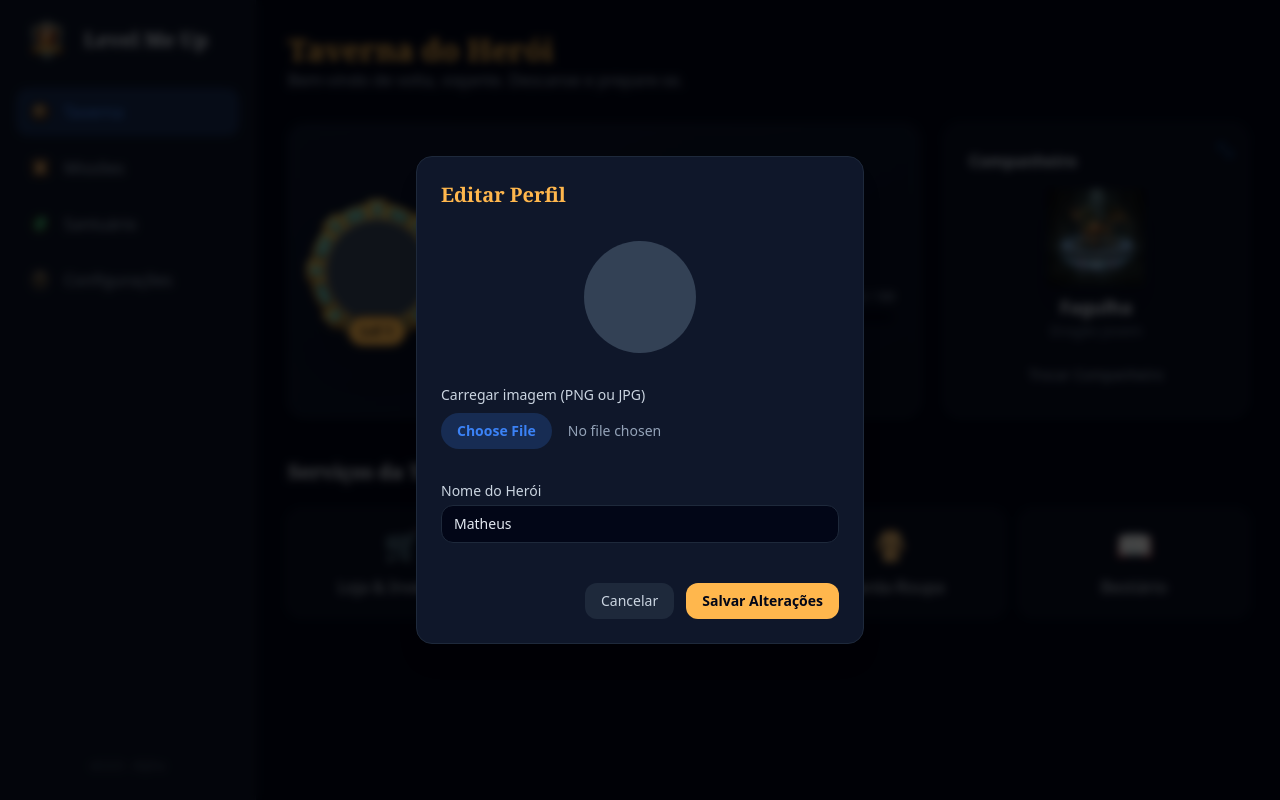
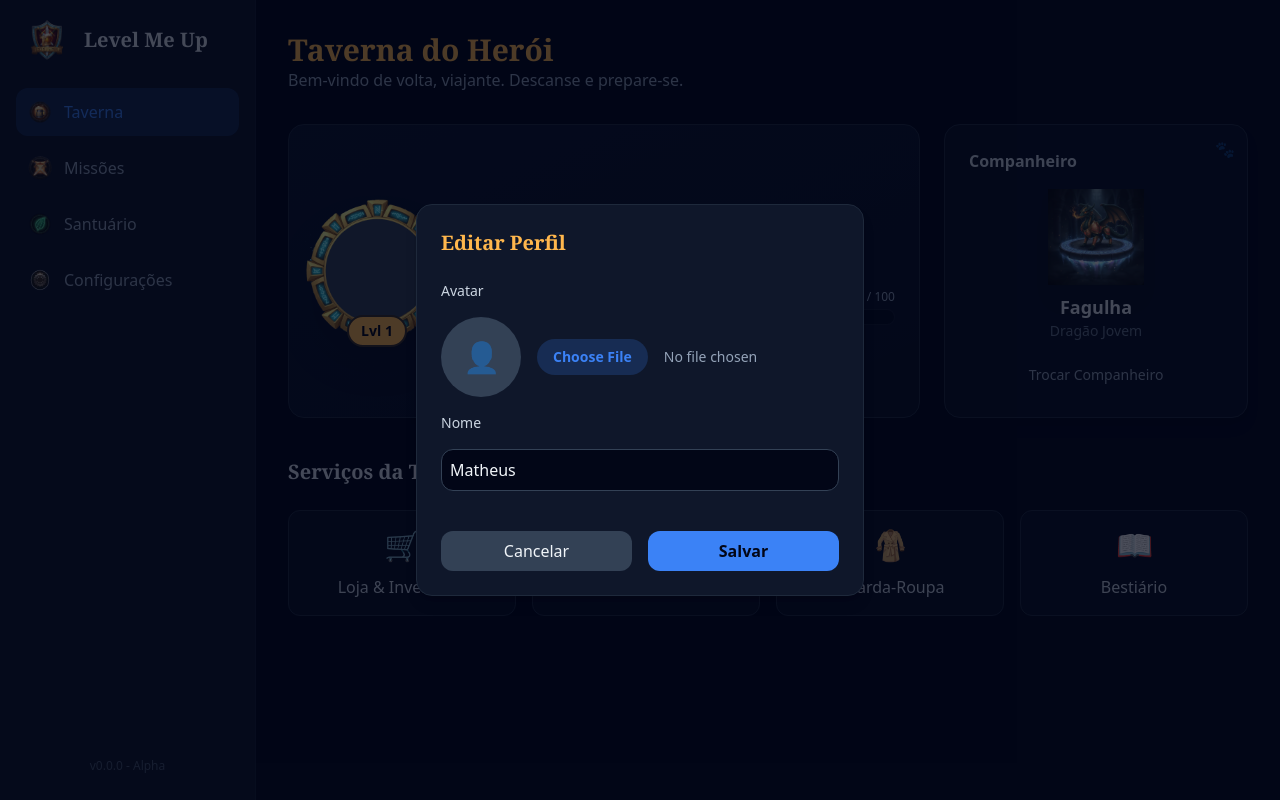
Before and after one commit to matheusalbinommarques-netizen/lmup, a SvelteKit app: page / in a window 1280 px wide. Both pictures are taken after a click on the button "✏️". Built offline with nearby package versions, Linux system fonts and the light colour scheme.

Commit message:
boa, ta tudo fudido o perfil e xp

```diff
--- /dev/null
+++ b/src/lib/CompanionSelectModal.svelte
@@ -0,0 +1,129 @@
+<script lang="ts">
+  // CORREÇÃO: 'UnlockedCompanion' removido (não é necessário aqui)
+  import { db, type Companion } from '$services/db';
+  import { liveQuery } from 'dexie';
+  // CORREÇÃO: 'onDestroy' removido (não utilizado)
+  import { onMount } from 'svelte';
+
+  let { close }: { close: () => void } = $props();
+
+  // --- Estado do Banco de Dados ---
+  let allCompanions = $state<Companion[]>([]);
+  let unlockedIds = $state<number[]>([]);
+  let activeId = $state<number>(1);
+
+  // --- Queries ---
+  const allCompanionsQuery = liveQuery(() => db.companions.toArray());
+  const unlockedQuery = liveQuery(() => db.unlockedCompanions.toArray());
+  const profileQuery = liveQuery(() => db.profile.get(1));
+
+  onMount(() => {
+    const compSub = allCompanionsQuery.subscribe((data) => {
+      allCompanions = data;
+    });
+    const unlockedSub = unlockedQuery.subscribe((data) => {
+      // CORREÇÃO: Tipar 'uc' (any) para 'UnlockedCompanion' (importado do db)
+      unlockedIds = data.map((uc: { companionId: number }) => uc.companionId);
+    });
+    const profileSub = profileQuery.subscribe((data) => {
+      activeId = data?.activeCompanionId || 1;
+    });
+
+    // Listener para a tecla "Escape"
+    const handleKeydown = (e: KeyboardEvent) => {
+      if (e.key === 'Escape') {
+        close();
+      }
+    };
+    window.addEventListener('keydown', handleKeydown);
+
+    return () => {
+      compSub.unsubscribe();
+      unlockedSub.unsubscribe();
+      profileSub.unsubscribe();
+      window.removeEventListener('keydown', handleKeydown);
+    };
+  });
+
+  // --- Funções ---
+  async function selectCompanion(id: number | undefined) {
+    if (!id) return;
+    if (unlockedIds.includes(id)) {
+      await db.profile.update(1, { activeCompanionId: id });
+      close();
+    }
+  }
+
+  // Função para fechar ao clicar no overlay
+  function handleOverlayClick() {
+    close();
+  }
+
+  // Handler de teclado para o overlay
+  // CORREÇÃO: 'event' (não utilizado) removido
+  function handleOverlayKeydown(event: KeyboardEvent) {
+    if (event.key === 'Enter' || event.key === ' ') {
+      close();
+    }
+  }
+</script>
+
+<div
+  class="fixed inset-0 bg-slate-950/70 z-50 flex items-center justify-center p-4"
+  onclick={handleOverlayClick}
+  onkeydown={handleOverlayKeydown}
+  role="button"
+  tabindex="0"
+>
+  <div
+    class="bg-slate-900 border border-slate-800 rounded-2xl p-6 shadow-lg w-full max-w-2xl max-h-[80vh] flex flex-col cursor-auto"
+    role="dialog"
+    aria-modal="true"
+    aria-labelledby="companion-modal-title"
+    tabindex="-1"
+    onclick={(e) => e.stopPropagation()}
+    onkeydown={(e) => e.stopPropagation()}
+  >
+    <h2
+      id="companion-modal-title"
+      class="flex items-center gap-3 text-xl font-bold text-[#ffb74d] font-serif mb-6"
+    >
+      🐾 Trocar Companheiro
+    </h2>
+
+    <div class="overflow-y-auto grid grid-cols-2 md:grid-cols-4 gap-4 pr-2">
+      {#each allCompanions as pet (pet.id)}
+        {@const isUnlocked = unlockedIds.includes(pet.id!)}
+        {@const isActive = activeId === pet.id}
+
+        <button
+          onclick={() => selectCompanion(pet.id)}
+          disabled={!isUnlocked}
+          class="flex flex-col items-center gap-2 p-4 rounded-xl border-2 transition-all relative
+            {isActive
+            ? 'border-primary bg-primary/20'
+            : 'border-slate-800 bg-slate-900/50'}
+            {isUnlocked
+            ? 'hover:border-primary/50 hover:bg-slate-800/80 cursor-pointer'
+            : 'opacity-50 grayscale'}"
+        >
+          {#if !isUnlocked}
+            <div
+              class="absolute inset-0 bg-black/50 flex items-center justify-center rounded-xl"
+            >
+              <span class="text-3xl" title="Bloqueado">🔒</span>
+            </div>
+          {/if}
+
+          <img
+            src={pet.imagePath}
+            alt={pet.name}
+            class="w-20 h-20 object-contain drop-shadow-xl"
+          />
+          <h4 class="text-sm font-bold text-slate-200 mt-2">{pet.name}</h4>
+          <p class="text-xs text-slate-500">{pet.type}</p>
+        </button>
+      {/each}
+    </div>
+  </div>
+</div>
--- a/src/lib/EditProfileModal.svelte
+++ b/src/lib/EditProfileModal.svelte
@@ -1,135 +1,167 @@
 <script lang="ts">
   import { db, type Profile } from '$services/db';
-  // --- Props ---
-  let { profile, close } = $props<{ profile: Profile; close: () => void }>();
-  // --- Estado do Formulário ---
-  let heroName = $state(profile.name);
-  let heroAvatarB64 = $state(profile.avatarUrl || '');
+  // CORREÇÃO: 'onDestroy' removido (não utilizado)
+  import { onMount } from 'svelte';
 
-  // --- Funções ---
-  async function handleSubmit(event: SubmitEvent) {
-    event.preventDefault();
-    const name = heroName.trim();
-    if (!name) {
-      alert('O nome não pode ficar vazio.');
-      return;
+  // Props
+  let { profile, close }: { profile: Profile; close: () => void } = $props();
+
+  // --- Estado local para o formulário ---
+  let localName = $state(profile.name);
+  let localAvatarUrl = $state(profile.avatarUrl || '');
+  let isSaving = $state(false);
+
+  /**
+   * Sincroniza o estado local quando o 'profile' (vindo da Taverna)
+   * é carregado.
+   */
+  $effect(() => {
+    // Apenas atualiza se o profile.name for real (não "Carregando...")
+    if (profile.name !== 'Carregando...') {
+      localName = profile.name;
+      localAvatarUrl = profile.avatarUrl || '';
     }
+  });
 
-    try {
-      await db.profile.update(1, {
-        name: name,
-        avatarUrl: heroAvatarB64,
+  // --- Handlers de Acessibilidade (Escape key) ---
+  onMount(() => {
+    const handleKeydown = (e: KeyboardEvent) => {
+      if (e.key === 'Escape') {
+        close();
+      }
+    };
+    window.addEventListener('keydown', handleKeydown);
+    return () => {
+      window.removeEventListener('keydown', handleKeydown);
+    };
   });
+
+  // --- Handlers de Acessibilidade (Overlay click) ---
+  function handleOverlayClick(event: MouseEvent) {
+    if (event.currentTarget === event.target) {
       close();
-    } catch (error) {
-      console.error('Erro ao salvar perfil:', error);
-      alert('Falha ao salvar o perfil.');
     }
   }
 
-  function handleFileSelect(e: Event) {
+  function handleOverlayKeydown(event: KeyboardEvent) {
+    if (event.key === 'Enter' || event.key === ' ') {
+      close();
+    }
+  }
+
+  // --- Lógica do Componente ---
+
+  // Converte a imagem para um Data URL (Base64)
+  function handleFileChange(e: Event) {
     const target = e.target as HTMLInputElement;
     const file = target.files?.[0];
     if (!file) return;
 
     const reader = new FileReader();
-    reader.onload = (e) => {
-      heroAvatarB64 = e.target?.result as string;
+    reader.onload = () => {
+      // Atualiza o estado local
+      localAvatarUrl = reader.result as string;
     };
     reader.readAsDataURL(file);
+  }
+
+  // Salva o perfil
+  async function handleSave(e: Event) {
+    e.preventDefault();
+    if (isSaving || !localName) return;
+    isSaving = true;
+
+    try {
+      // Salva o estado local na base de dados
+      await db.profile.update(1, {
+        name: localName,
+        avatarUrl: localAvatarUrl,
+      });
+      close(); // Fecha o modal
+    } catch (err) {
+      console.error('Falha ao salvar perfil', err);
+      alert('Não foi possível salvar o perfil.');
+    } finally {
+      isSaving = false;
+    }
   }
 </script>
 
 <div
-  class="fixed inset-0 z-40 bg-black/70 backdrop-blur-sm"
-  onclick={close}
-  aria-hidden="true"
-></div>
-
+  class="fixed inset-0 bg-slate-950/70 z-50 flex items-center justify-center p-4"
+  onclick={handleOverlayClick}
+  onkeydown={handleOverlayKeydown}
+  role="button"
+  tabindex="0"
+>
   <div
-  class="fixed left-1/2 top-1/2 z-50 w-[calc(100%-2rem)] max-w-md -translate-x-1/2 -translate-y-1/2
-           bg-slate-900 border border-slate-800 rounded-2xl shadow-xl p-6"
+    class="bg-slate-900 border border-slate-800 rounded-2xl p-6 shadow-lg w-full max-w-md"
     role="dialog"
     aria-modal="true"
-  aria-labelledby="modal-title"
+    tabindex="-1"
+    onclick={(e) => e.stopPropagation()}
+    onkeydown={(e) => e.stopPropagation()}
   >
-  <h2 id="modal-title" class="text-xl font-bold text-[#ffb74d] font-serif mb-6">
+    <h2 class="text-xl font-bold text-[#ffb74d] font-serif mb-6">
       Editar Perfil
     </h2>
 
-  <form class="flex flex-col gap-4" onsubmit={handleSubmit}>
-    <div class="flex justify-center mb-2">
-      <div class="grid w-32 h-32 place-items-center">
+    <form onsubmit={handleSave} class="flex flex-col gap-4">
+      <label
+        for="avatar-upload"
+        class="block text-sm font-medium text-slate-300">Avatar</label
+      >
+      <div class="flex items-center gap-4">
+        {#if localAvatarUrl}
           <img
-          src="/art/hero-avatar-default.png"
-          alt="Moldura"
-          class="col-start-1 row-start-1 w-full h-full pointer-events-none"
-        />
-
-        {#if heroAvatarB64}
-          <img
-            src={heroAvatarB64}
-            alt="Avatar Preview"
-            class="col-start-1 row-start-1 w-28 h-28 object-cover rounded-full"
+            src={localAvatarUrl}
+            alt="Avatar"
+            class="w-20 h-20 rounded-full object-cover bg-slate-700"
           />
         {:else}
           <div
-            class="col-start-1 row-start-1 w-28 h-28 rounded-full bg-slate-700"
-          ></div>
+            class="w-20 h-20 rounded-full bg-slate-700 flex items-center justify-center"
+          >
+            <span class="text-3xl opacity-50">👤</span>
+          </div>
         {/if}
-      </div>
-    </div>
 
-    <div>
-      <label
-        for="avatar-upload"
-        class="block text-sm font-medium text-slate-300 mb-2"
-      >
-        Carregar imagem (PNG ou JPG)
-      </label>
         <input
           id="avatar-upload"
           type="file"
-        accept="image/png, image/jpeg"
-        onchange={handleFileSelect}
-        class="text-sm text-slate-400 file:mr-4 file:py-2 file:px-4
-                       file:rounded-full file:border-0 file:text-sm file:font-semibold
-                       file:bg-primary/20 file:text-primary
-                       hover:file:bg-primary/30 file:cursor-pointer w-full"
+          accept="image/*"
+          onchange={handleFileChange}
+          class="text-sm text-slate-400 file:mr-4 file:py-2 file:px-4 file:rounded-full file:border-0 file:text-sm file:font-semibold file:bg-primary/20 file:text-primary hover:file:bg-primary/30"
         />
       </div>
 
-    <div>
-      <label
-        for="name"
-        class="block text-sm font-medium text-slate-300 mb-1 mt-4"
+      <label for="profileName" class="block text-sm font-medium text-slate-300"
+        >Nome</label
       >
-        Nome do Herói
-      </label>
       <input
-        id="name"
+        id="profileName"
         type="text"
-        bind:value={heroName}
-        class="w-full bg-slate-950 border border-slate-800 rounded-lg px-3 py-2 text-sm text-slate-200
-                       focus:outline-none focus:border-primary/50 focus:ring-2 focus:ring-primary/30"
+        bind:value={localName}
+        class="bg-slate-950 border border-slate-700 rounded-lg p-2 text-slate-100"
         required
       />
-    </div>
 
-    <div class="flex justify-end gap-3 mt-6">
+      <div class="flex gap-4 mt-6">
         <button
           type="button"
           onclick={close}
-        class="px-4 py-2 bg-slate-800 hover:bg-slate-700 text-slate-300 font-medium text-sm rounded-lg transition-colors"
+          class="flex-1 py-2 rounded-lg bg-slate-700 hover:bg-slate-600 text-slate-100 transition-colors"
         >
           Cancelar
         </button>
         <button
           type="submit"
-        class="px-4 py-2 bg-[#ffb74d] hover:bg-[#ffa726] text-slate-950 font-bold text-sm rounded-lg transition-colors"
+          disabled={isSaving}
+          class="flex-1 py-2 rounded-lg bg-primary hover:bg-primary-light text-slate-950 font-bold transition-colors disabled:opacity-50"
         >
-        Salvar Alterações
+          {isSaving ? 'Salvando...' : 'Salvar'}
         </button>
       </div>
     </form>
   </div>
+</div>
--- a/src/routes/+page.svelte
+++ b/src/routes/+page.svelte
@@ -1,11 +1,12 @@
 <script lang="ts">
-  import { db, type Profile } from '$services/db';
+  import { db, type Profile, type Companion } from '$services/db';
   import { liveQuery } from 'dexie';
   import { onMount } from 'svelte';
   import EditProfileModal from '$lib/EditProfileModal.svelte';
-  // A importação do EcoPanel foi REMOVIDA daqui
+  // *** CORREÇÃO: Removido o 'lib' extra do caminho ***
+  import CompanionSelectModal from '$lib/CompanionSelectModal.svelte';
 
-  // --- Estado do Herói (lendo do DB) ---
+  // --- Estado do Herói (Fallback) ---
   const fallbackProfile: Profile = {
     id: 1,
     name: 'Carregando...',
@@ -15,36 +16,67 @@
     xpNext: 100,
     avatarUrl: '',
     totalXpEarned: 0,
+    currentStreak: 0,
+    lastCompletionDate: '',
+    activeCompanionId: 1,
   };
+
+  // --- Padrão Reativo Svelte 5 + Dexie ---
   let hero = $state<Profile>(fallbackProfile);
+  let allCompanions = $state<Companion[]>([]);
 
-  const heroQuery = liveQuery(async () => {
-    const profile = await db.profile.get(1);
-    return profile || fallbackProfile;
-  });
+  const heroQuery = liveQuery(() => db.profile.get(1));
+  const allCompanionsQuery = liveQuery(() => db.companions.toArray());
 
   onMount(() => {
-    const subscription = heroQuery.subscribe((profileData) => {
-      // Garante que 'hero' nunca seja undefined
-      hero = profileData || fallbackProfile;
+    const heroSub = heroQuery.subscribe((profileData) => {
+      // Atualiza as propriedades do objeto $state, não o substitui.
+      const data = profileData || fallbackProfile;
+      Object.assign(hero, data);
     });
-    return () => subscription.unsubscribe();
+
+    const compSub = allCompanionsQuery.subscribe((companionData) => {
+      // O mesmo para arrays: usar .splice para manter a reatividade.
+      allCompanions.splice(0, allCompanions.length, ...(companionData || []));
+    });
+
+    return () => {
+      heroSub.unsubscribe();
+      compSub.unsubscribe();
+    };
   });
+  // --- Fim da Correção ---
 
-  // --- Estado do Pet (mockado) ---
-  let activePet = {
-    name: 'Fagulha',
-    type: 'Dragão Jovem',
-    image: '/art/pets/pet-dragon-final.png',
-  };
-  // --- Estado do Modal ---
+  // --- Estado dos Modais ---
+  let isCompanionModalOpen = $state(false);
   let isProfileModalOpen = $state(false);
+
   // --- Dados Derivados ---
   let xpPercentage = $derived((hero.xpCurrent / hero.xpNext) * 100);
+
+  let activePet = $derived(
+    (() => {
+      if (allCompanions.length === 0) {
+        return {
+          name: 'Carregando...',
+          type: '...',
+          imagePath: '/art/pets/pet-dragon-final.png',
+        };
+      }
+      return (
+        allCompanions.find((c: Companion) => c.id === hero.activeCompanionId) ||
+        allCompanions[0]
+      );
+    })(),
+  );
 </script>
 
 {#if isProfileModalOpen}
   <EditProfileModal profile={hero} close={() => (isProfileModalOpen = false)} />
+{/if}
+
+{#if isCompanionModalOpen}
+  <CompanionSelectModal close={() => (isCompanionModalOpen = false)} />
 {/if}
 
 <div class="flex flex-col gap-6">
@@ -133,7 +165,7 @@
       </h3>
 
       <img
-        src={activePet.image}
+        src={activePet.imagePath}
         alt={activePet.name}
         class="w-24 h-24 object-contain drop-shadow-xl animate-pulse-slow"
       />
@@ -141,6 +173,7 @@
       <p class="text-sm text-slate-500">{activePet.type}</p>
 
       <button
+        onclick={() => (isCompanionModalOpen = true)}
         class="mt-4 w-full py-2 text-sm text-slate-400 hover:text-primary hover:bg-slate-800 rounded-lg transition-colors"
       >
         Trocar Companheiro
--- a/src/services/db.ts
+++ b/src/services/db.ts
@@ -1,7 +1,8 @@
 // src/services/db.ts
 import Dexie, { type Table } from 'dexie';
 
-// Interface para a nova tabela 'profile' (Taverna)
+// --- INTERFACES DO BANCO DE DADOS ---
+
 export interface Profile {
   id?: number; // Sempre será 1
   name: string;
@@ -10,17 +11,18 @@ export interface Profile {
   xpCurrent: number;
   xpNext: number;
   avatarUrl?: string;
-  totalXpEarned: number;
+  totalXpEarned: number; // Da V3 (Santuário)
+  currentStreak: number; // Da V4 (Streak)
+  lastCompletionDate: string; // Da V4 (Streak)
+  activeCompanionId: number; // Da V5 (Pets)
 }
 
-// Interface 'areas'
 export interface Area {
   id?: number;
   nome: string;
   cor: string;
 }
 
-// Interface 'tasks' (Missões)
 export interface Task {
   id?: number;
   areaId: number;
@@ -31,20 +33,37 @@ export interface Task {
   createdAt: Date;
 }
 
-// <-- 1. ADICIONAR INTERFACE PARA O SCHEMA ANTIGO (V1)
+// Interface para o Schema Antigo (V1)
 interface ItemV1 {
   id: number;
   areaId: number;
   titulo: string;
-  xp?: number; // O XP era opcional na lógica de migração
+  xp?: number;
 }
+
+// CORREÇÃO: Exportar 'Companion'
+export interface Companion {
+  id?: number;
+  name: string;
+  type: string;
+  imagePath: string;
+}
+
+// CORREÇÃO: Exportar 'UnlockedCompanion'
+export interface UnlockedCompanion {
+  id?: number;
+  companionId: number;
+}
+
+// --- CLASSE DO BANCO DE DADOS ---
 
 export class MySubClassedDexie extends Dexie {
   profile!: Table<Profile>;
   areas!: Table<Area>;
   tasks!: Table<Task>;
-  // Define a tabela antiga 'items' para ser usada na migração
-  items!: Table<ItemV1>;
+  items!: Table<ItemV1>; // Tabela antiga da v1
+  companions!: Table<Companion>; // <-- CORREÇÃO: Tabela adicionada
+  unlockedCompanions!: Table<UnlockedCompanion>; // <-- CORREÇÃO: Tabela adicionada
 
   constructor() {
     super('levelMeUpDb');
@@ -68,7 +87,6 @@ export class MySubClassedDexie extends Dexie {
           await tx
             .table('items')
             .toCollection()
-            // <-- 2. APLICAR O TIPO 'ItemV1' AO PARÂMETRO 'item'
             .modify(async (item: ItemV1) => {
               await tx.table('tasks').add({
                 id: item.id,
@@ -88,8 +106,25 @@ export class MySubClassedDexie extends Dexie {
       .stores({
         profile: '++id, totalXpEarned',
       })
+      .upgrade(() => {});
+
+    // Versão 4: Adicionando campos de Streak
+    this.version(4)
+      .stores({
+        profile: '++id, totalXpEarned, currentStreak, lastCompletionDate',
+      })
+      .upgrade(() => {});
+
+    // Versão 5: Adicionando Companheiros (Pets)
+    this.version(5)
+      .stores({
+        profile:
+          '++id, totalXpEarned, currentStreak, lastCompletionDate, activeCompanionId', // Atualiza profile
+        companions: '++id, name', // Nova tabela
+        unlockedCompanions: '++id, companionId', // Nova tabela
+      })
       .upgrade(() => {
-        // Bloco de upgrade Vazio, mas necessário.
+        // Bloco de upgrade Vazio.
       });
   }
 }
```
Also changed, not shown: src/routes/+layout.ts (+79 -8 lines). Lines whose indentation alone changed are shown as unchanged.
